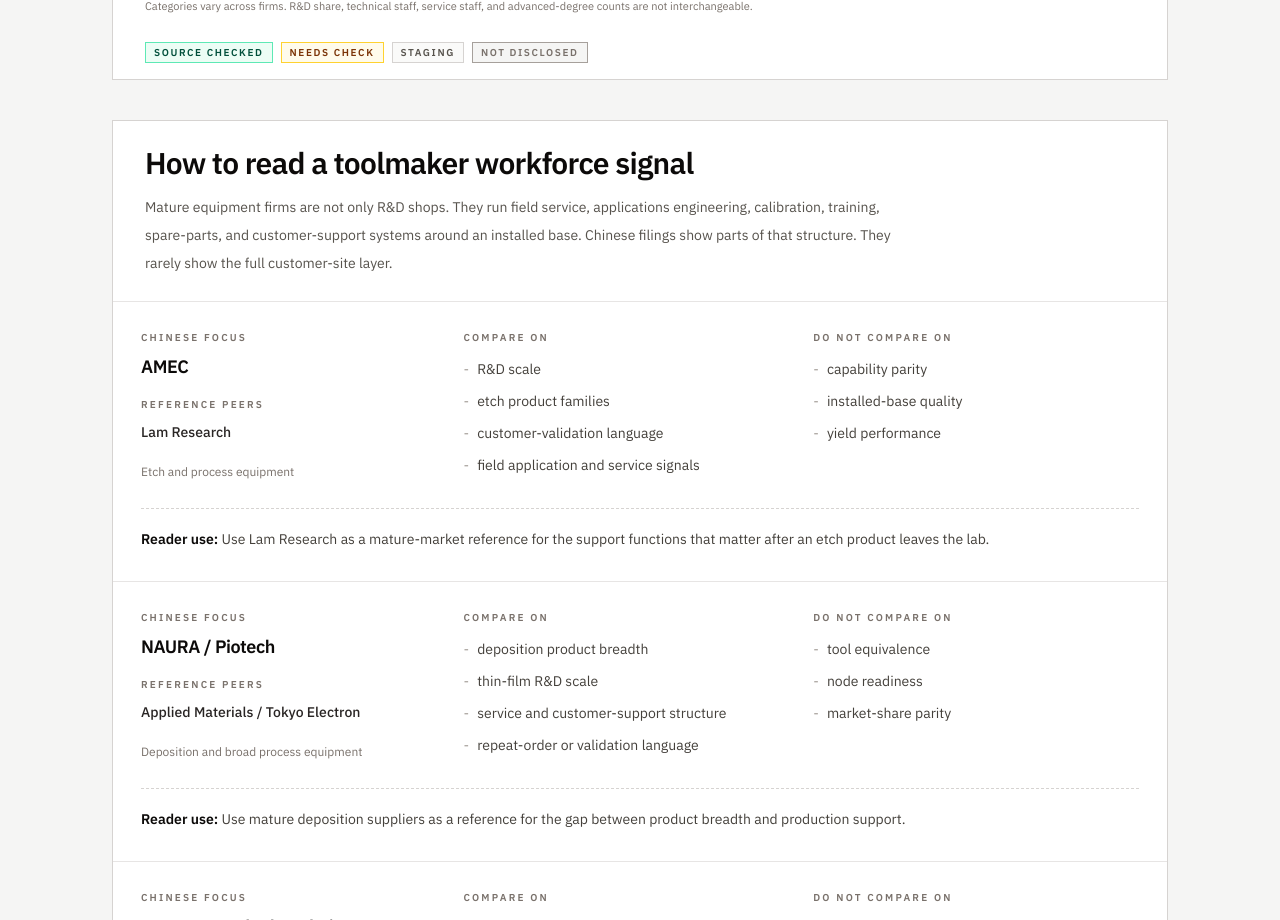
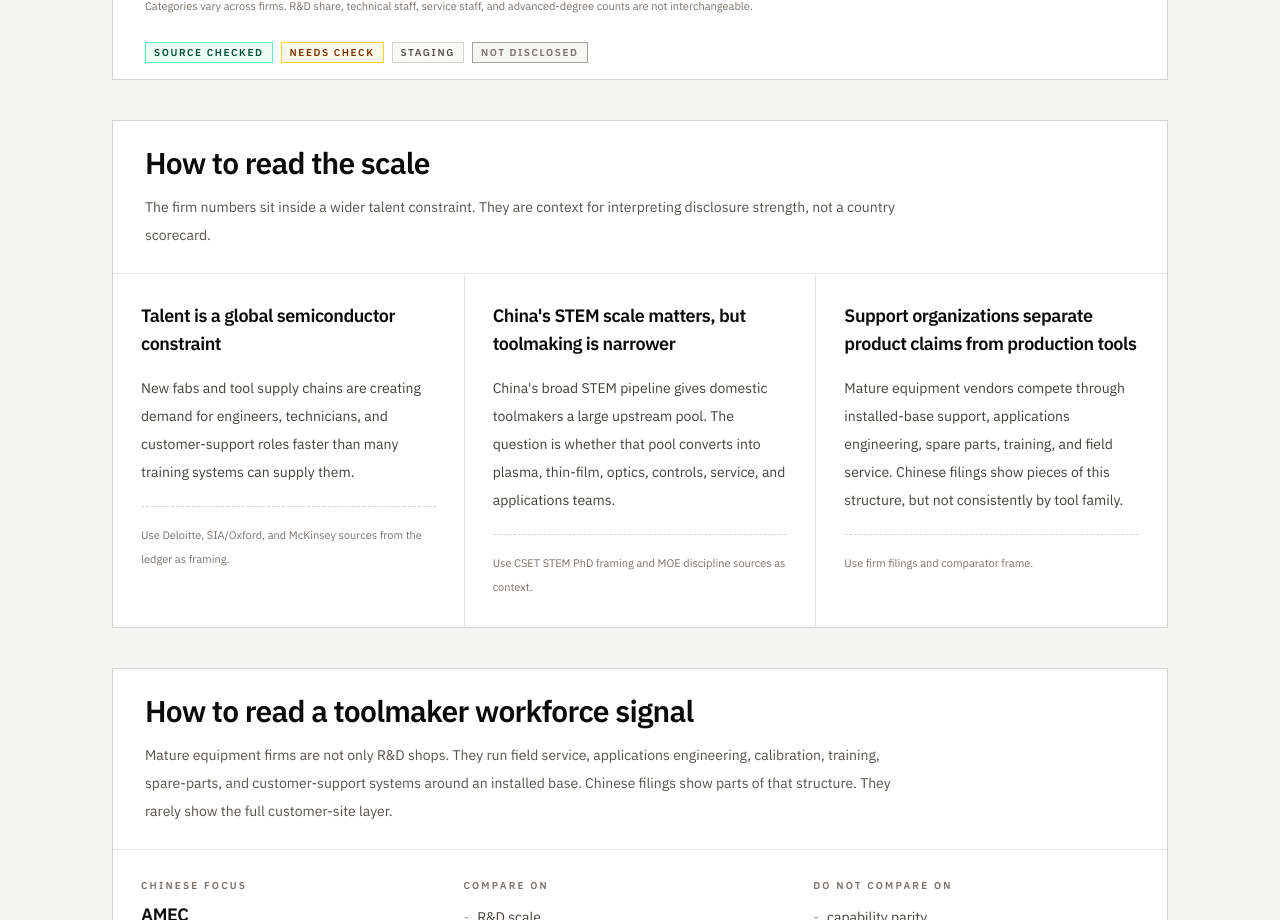
Before and after one commit to yippy141/china-semiconductor-tooling-talent-atlas, a Next.js app: page / in a window 1280 px wide. Shown: the part 9400-10320 px from the top of the page. Built offline with nearby package versions, Linux system fonts and the light colour scheme.

Commit message:
Add global context / so-what module

```diff
--- a/app/page.tsx
+++ b/app/page.tsx
@@ -4,6 +4,7 @@
 import { ComparatorFrame } from "@/components/atlas/comparator-frame";
 import { DisciplineSegmentMatrix } from "@/components/atlas/discipline-segment-matrix";
 import { FirmWorkforceChart } from "@/components/atlas/firm-workforce-chart";
+import { GlobalTalentContext } from "@/components/atlas/global-talent-context";
 import { LabToFabChain } from "@/components/atlas/lab-to-fab-chain";
 import { TheArgument } from "@/components/atlas/the-argument";
 import { ToolmakerFootprintGrid } from "@/components/atlas/toolmaker-footprint-grid";
@@ -139,6 +140,7 @@
             </span>
           </Link>
           <FirmWorkforceChart />
+          <GlobalTalentContext />
           <ComparatorFrame />
           <ToolmakerFootprintGrid />
         </div>
--- /dev/null
+++ b/components/atlas/global-talent-context.tsx
@@ -0,0 +1,40 @@
+import { globalContextCards } from "@/data/editorial/global-context";
+
+export function GlobalTalentContext() {
+  return (
+    <section
+      aria-labelledby="global-talent-context-heading"
+      className="border border-stone-300 bg-white"
+    >
+      <header className="flex flex-col gap-3 border-b border-stone-200 px-6 py-6 sm:px-8">
+        <h3
+          id="global-talent-context-heading"
+          className="text-2xl font-semibold tracking-tight text-stone-950 sm:text-3xl"
+        >
+          How to read the scale
+        </h3>
+        <p className="max-w-3xl text-sm leading-7 text-stone-600">
+          The firm numbers sit inside a wider talent constraint. They are
+          context for interpreting disclosure strength, not a country
+          scorecard.
+        </p>
+      </header>
+
+      <div className="grid grid-cols-1 gap-px bg-stone-200 lg:grid-cols-3">
+        {globalContextCards.map((card) => (
+          <article key={card.title} className="bg-white p-6 sm:p-7">
+            <h4 className="text-lg font-semibold tracking-tight text-stone-950">
+              {card.title}
+            </h4>
+            <p className="mt-4 text-sm leading-7 text-stone-700">
+              {card.body}
+            </p>
+            <p className="mt-5 border-t border-dashed border-stone-300 pt-4 text-[11px] leading-6 text-stone-500">
+              {card.sourceNote}
+            </p>
+          </article>
+        ))}
+      </div>
+    </section>
+  );
+}
--- /dev/null
+++ b/data/editorial/global-context.ts
@@ -0,0 +1,28 @@
+export type GlobalContextCard = {
+  title: string;
+  body: string;
+  sourceNote: string;
+};
+
+export const globalContextCards: GlobalContextCard[] = [
+  {
+    title: "Talent is a global semiconductor constraint",
+    body:
+      "New fabs and tool supply chains are creating demand for engineers, technicians, and customer-support roles faster than many training systems can supply them.",
+    sourceNote:
+      "Use Deloitte, SIA/Oxford, and McKinsey sources from the ledger as framing.",
+  },
+  {
+    title: "China's STEM scale matters, but toolmaking is narrower",
+    body:
+      "China's broad STEM pipeline gives domestic toolmakers a large upstream pool. The question is whether that pool converts into plasma, thin-film, optics, controls, service, and applications teams.",
+    sourceNote:
+      "Use CSET STEM PhD framing and MOE discipline sources as context.",
+  },
+  {
+    title: "Support organizations separate product claims from production tools",
+    body:
+      "Mature equipment vendors compete through installed-base support, applications engineering, spare parts, training, and field service. Chinese filings show pieces of this structure, but not consistently by tool family.",
+    sourceNote: "Use firm filings and comparator frame.",
+  },
+];
```
